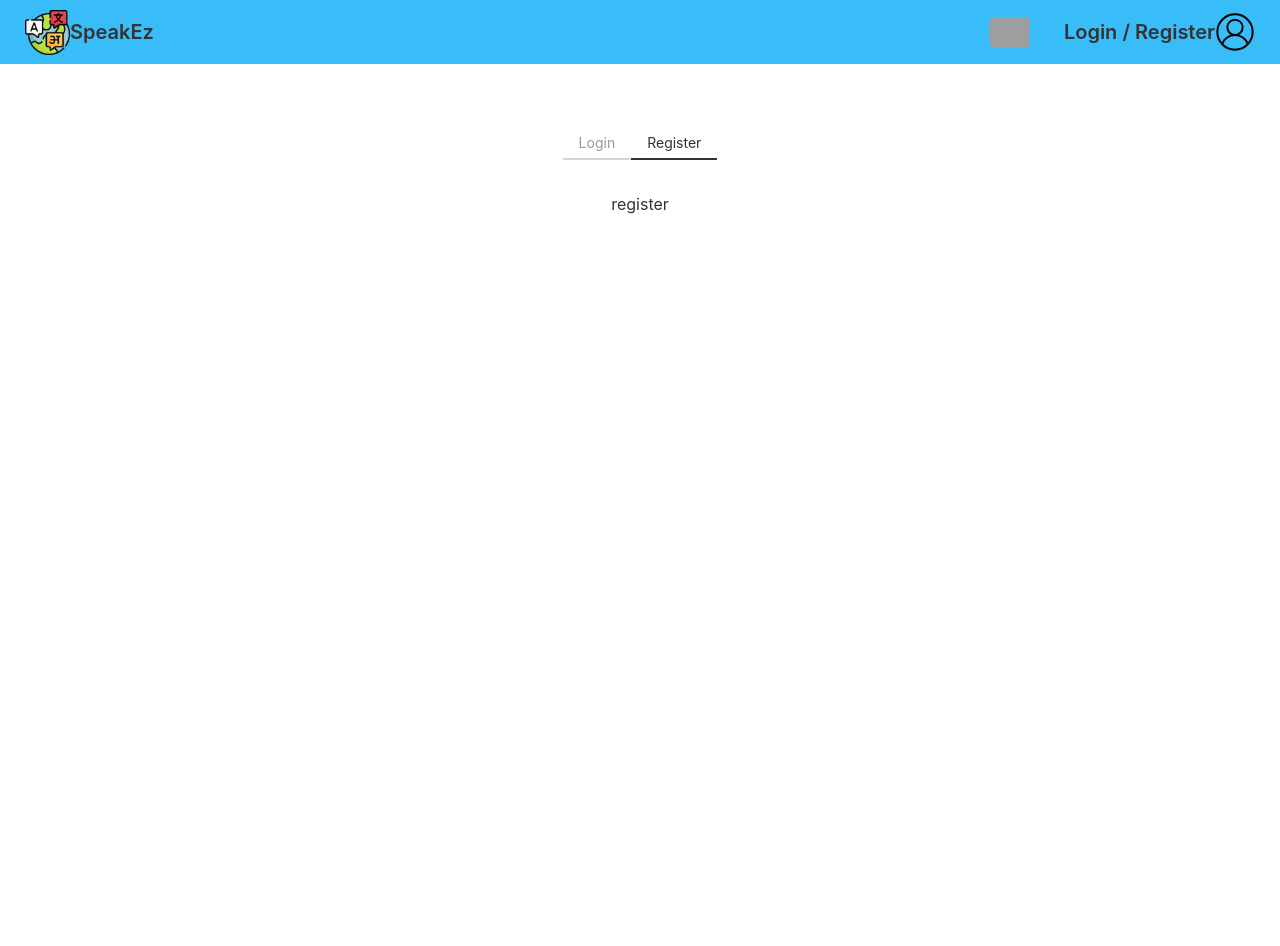
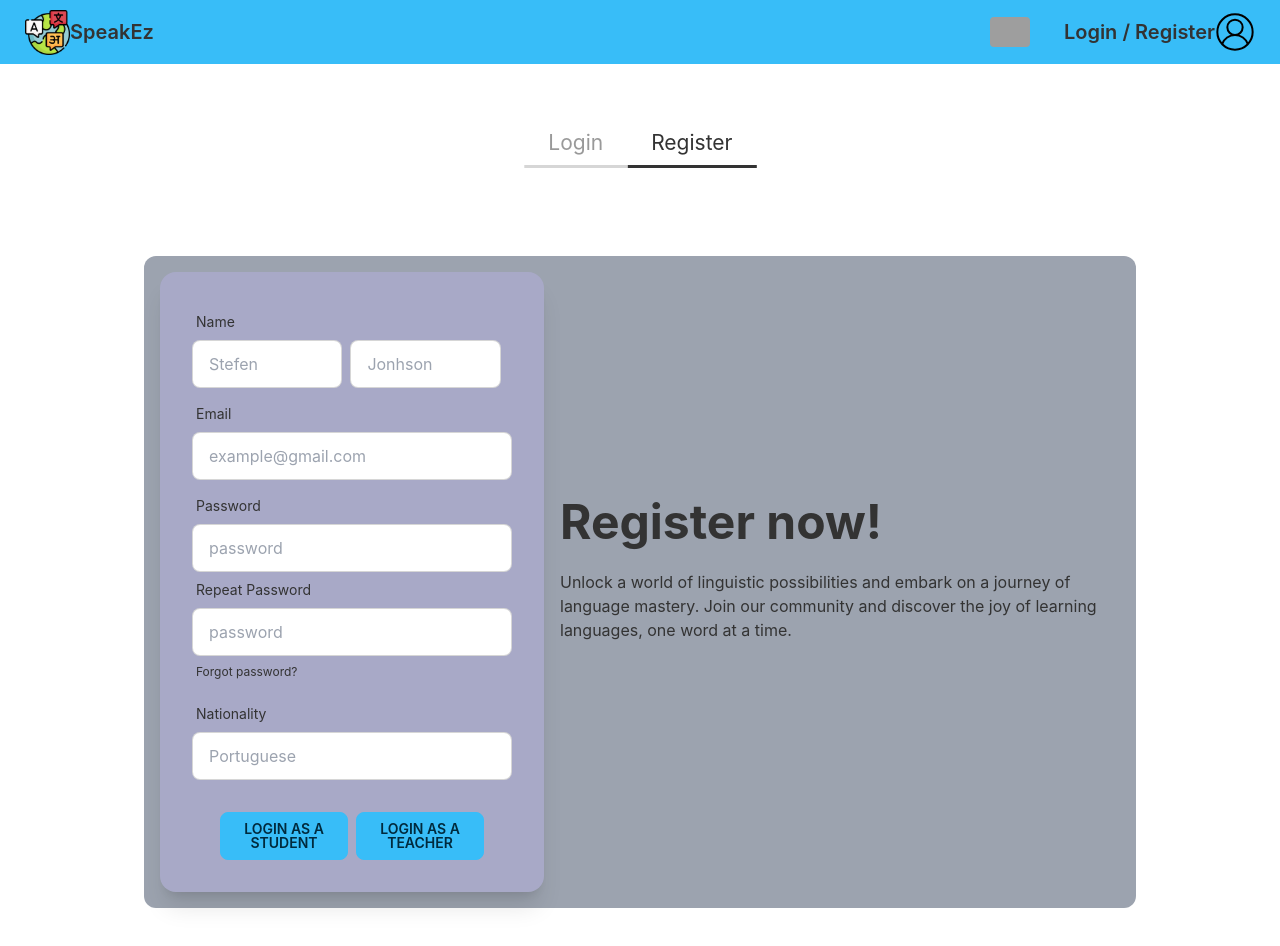
Before and after one commit to LeikRad/IHC_Project, a React (Create React App) app in the folder app/: page /login in a window 1280 px wide. Shown: the top 946 px of the page. Built offline with nearby package versions, Linux system fonts and the light colour scheme; grey boxes are pictures that could not be loaded.

Commit message:
Teacher Screen

```diff
--- a/app/src/pages/Login_Register_Page/Login.jsx
+++ b/app/src/pages/Login_Register_Page/Login.jsx
@@ -4,7 +4,36 @@ const Login = () => {
     return (
         <>
             <div className="flex flex-col items-center h-screen">
-                login
+                <div className="hero mt-20 bg-base-100">
+                    <div className="hero-content flex-col lg:flex-row-reverse bg-gray-400 rounded-xl">
+                        <div className="text-center lg:text-left">
+                            <h1 className="text-5xl font-bold">Login now!</h1>
+                            <p className="py-6">Unlock a world of linguistic possibilities and embark on a journey of language mastery. Join our community and discover the joy of learning languages, one word at a time.</p>
+                        </div>
+                        <div className="card flex-shrink-0 w-full max-w-sm shadow-2xl bg-accent/30 shadow-xl">
+                            <div className="card-body">
+                                <div className="form-control">
+                                    <label className="label">
+                                        <span className="label-text">Email</span>
+                                    </label>
+                                    <input type="text" placeholder="example@gmail.com" className="input input-bordered" />
+                                </div>
+                                <div className="form-control">
+                                    <label className="label">
+                                        <span className="label-text">Password</span>
+                                    </label>
+                                    <input type="text" placeholder="password" className="input input-bordered" />
+                                    <label className="label">
+                                        <a href="#" className="label-text-alt link link-hover">Forgot password?</a>
+                                    </label>
+                                </div>
+                                <div className="form-control mt-6">
+                                    <button className="btn btn-primary">Login</button>
+                                </div>
+                            </div>
+                        </div>
+                    </div>
+                </div>
             </div>
         </>
     );
--- a/app/src/pages/Login_Register_Page/Register.jsx
+++ b/app/src/pages/Login_Register_Page/Register.jsx
@@ -4,7 +4,63 @@ const Register = () => {
     return (
         <>
             <div className="flex flex-col items-center h-screen">
-                register
+                <div className="flex flex-col items-center h-screen">
+                    <div className="hero mt-20 bg-base-100">
+                        <div className="hero-content flex-col lg:flex-row-reverse bg-gray-400 rounded-xl">
+                            <div className="text-center lg:text-left">
+                                <h1 className="text-5xl font-bold">Register now!</h1>
+                                <p className="py-6">Unlock a world of linguistic possibilities and embark on a journey of language mastery. Join our community and discover the joy of learning languages, one word at a time.</p>
+                            </div>
+                            <div className="card flex-shrink-0 w-full max-w-sm shadow-2xl bg-accent/30 shadow-xl">
+                                <div className="card-body">
+
+                                    <div className="form-control inline">
+                                        <label className="label">
+                                            <span className="label-text">Name</span>
+                                        </label>
+                                        <input type="text" placeholder="Stefen" style={{ width: "47%" }} className="input input-bordered mr-2" required />
+                                        <input type="text" placeholder="Jonhson" style={{ width: "47%" }} className="input w-20 input-bordered" required />
+                                    </div>
+
+                                    <div className="form-control">
+                                        <label className="label">
+                                            <span className="label-text">Email</span>
+                                        </label>
+                                        <input type="text" placeholder="example@gmail.com" className="input input-bordered" />
+                                    </div>
+                                    <div className="form-control">
+                                        <label className="label">
+                                            <span className="label-text">Password</span>
+                                        </label>
+                                        <input type="password" placeholder="password" className="input input-bordered" />
+                                        <label className="label">
+                                            <span className="label-text">Repeat Password</span>
+                                        </label>
+                                        <input type="password" placeholder="password" className="input input-bordered" />
+                                        <label className="label">
+                                            <a href="#" className="label-text-alt link link-hover">Forgot password?</a>
+                                        </label>
+                                    </div>
+                                    <div className="form-control">
+                                        <label className="label">
+                                            <span className="label-text">Nationality</span>
+                                        </label>
+                                        <input type="text" placeholder="Portuguese" className="input input-bordered" />
+                                    </div>
+                                    <div className="inline-flex justify-center ">
+                                        <div className="form-control mt-6 mr-2" style={{ width: "40%" }}>
+                                            <button className="btn btn-primary" >Login as a Student</button>
+                                        </div>
+                                        <div className="form-control mt-6" style={{ width: "40%" }}>
+                                        <button className="btn btn-primary">Login as a Teacher</button>
+
+                                        </div>
+                                    </div>
+                                </div>
+                            </div>
+                        </div>
+                    </div>
+                </div>
             </div>
         </>
     );
--- a/app/src/pages/Login_Register_Page/index.jsx
+++ b/app/src/pages/Login_Register_Page/index.jsx
@@ -16,11 +16,11 @@ const Login_Register_Page = () => {
     return (
         <>
             <div className="flex flex-col items-center h-screen">
-                <div className="tabs">
+                <div className="tabs scale-150">
                     <a className={`tab tab-bordered ${activeTab === 0 ? "tab-active" : ""}`} onClick={() => handleTabChange(0)}>Login</a>
                     <a className={`tab tab-bordered ${activeTab === 1 ? "tab-active" : ""}`} onClick={() => handleTabChange(1)}>Register</a>
                 </div>
-                <div style={{margin: "2rem", width: "80%"}}>
+                <div style={{margin: "1rem", width: "80%"}}>
                     {activeTab === 0 ? (
                         <Login />
                     ) : (
--- /dev/null
+++ b/app/src/pages/TeacherMainPage/No_announce.jsx
@@ -0,0 +1,18 @@
+import React from "react";
+
+const No_announce = () => {
+    return (
+        <div>
+            <div className="card mb-6 bg-warning/50 text-primary-content">
+                <div className="card-body">
+                    <p>No announce yet published, please make one.</p>
+                    <div className="card-actions justify-start">
+                        <button className="btn">Create Announcement</button>
+                    </div>
+                </div>
+            </div>
+        </div>
+    );
+};
+
+export default No_announce;
--- /dev/null
+++ b/app/src/pages/TeacherMainPage/No_disponibility.jsx
@@ -0,0 +1,18 @@
+import React from "react";
+
+const No_disponibility = () => {
+    return (
+        <div>
+            <div className="card mb-6 bg-warning/50 text-primary-content">
+                <div className="card-body">
+                    <p>Need to add your disponibility, it is usefull to let students know when you are free.</p>
+                    <div className="card-actions justify-start">
+                        <button className="btn">Add disponibility</button>
+                    </div>
+                </div>
+            </div>
+        </div>
+    );
+};
+
+export default No_disponibility;
--- /dev/null
+++ b/app/src/pages/TeacherMainPage/Not_regist.jsx
@@ -0,0 +1,18 @@
+import React from "react";
+
+const No_regist = () => {
+    return (
+        <div>
+            <div className="card mb-6 bg-warning/50 text-primary-content">
+                <div className="card-body">
+                    <p>You need to complete your registation to be able to unlock teacher perks!</p>
+                    <div className="card-actions justify-start">
+                        <button className="btn">Complete Registation</button>
+                    </div>
+                </div>
+            </div>
+        </div>
+    );
+};
+
+export default No_regist;
--- /dev/null
+++ b/app/src/pages/TeacherMainPage/index.jsx
@@ -0,0 +1,17 @@
+import React from "react";
+import No_announce from "./No_announce";
+import No_regist from "./Not_regist";
+import No_disponibility from "./No_disponibility";
+
+const TeacherMainPage = () => {
+    return (
+        <div>
+            <h1 className="text-4xl mb-10 flex justify-center">My Announcements</h1>
+            <No_regist />
+            <No_announce />
+            <No_disponibility />
+        </div>
+    );
+};
+
+export default TeacherMainPage;
--- a/app/src/routes.js
+++ b/app/src/routes.js
@@ -7,6 +7,7 @@ import TestingPage from "./pages/TestingPage";
 import TestingPage2 from "./pages/TestingPage2";
 import UserM from "./pages/UserMainPage";
 import Login_Register_Page from "./pages/Login_Register_Page";
+import TeacherM from "./pages/TeacherMainPage";
 
 const routes = ({ auth }) => [
     {
@@ -14,6 +15,8 @@ const routes = ({ auth }) => [
         element: <Layout />,
         children: [
             { path: "/", element: <TestingPage /> },
+            { path: "/student", element: <UserM /> },       //Sorry for messing with your routes
+            { path: "/teacher", element: <TeacherM /> },
             { path: "*", element: <Navigate to="/" /> },
         ],
     },
@@ -30,7 +33,7 @@ const routes = ({ auth }) => [
         children: [
             { path: "/profile", element: <TestingPage2 /> },
             { path: "/profile", element: <TestingPage2 /> },
-            { path: "/main", element: <UserM /> },
+
         ],
         }
 
--- a/app/tailwind.config.js
+++ b/app/tailwind.config.js
@@ -25,7 +25,7 @@ module.exports = {
 
         "success": "#84cc16",
 
-        "warning": "#FBBD23",
+        "warning": "#FF7400",
 
         "error": "#F87272",
       },
```
Also changed, not shown: 1 other file (tests, documents, lock files or other folders).
